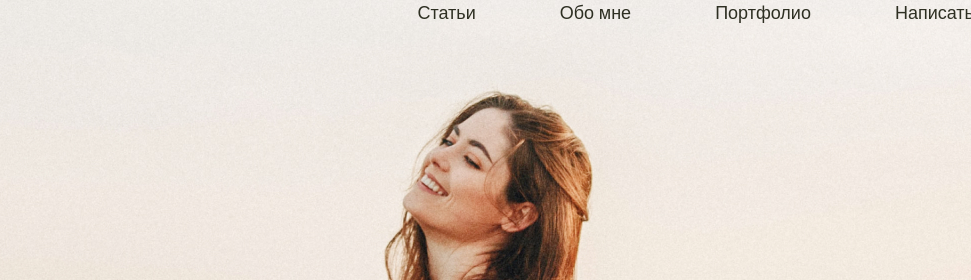
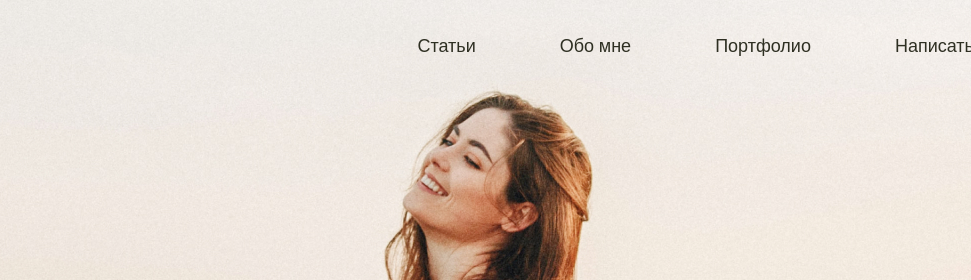
Before and after one commit to Nastasiya-Kam/MarathonHTMLac, a plain HTML site: page index.html in a window 1280 px wide. Shown: the top 280 px of the page, 309-1280 px from the left. Drawn offline with nearby package versions, Linux system fonts and the light colour scheme; a web font is replaced by a local one.

Commit message:
UPD navigation of page
Change style for <a>

```diff
--- a/style.css
+++ b/style.css
@@ -178,12 +178,14 @@ img {
     align-items: center;
 }
 
-.site-navigation__item:not(:first-of-type) {
-    margin-left: 84px;
+.site-navigation__link {
+    color: var(--basic-text-dark);
+    display: block;
+    padding: 35px 42px;
 }
 
-.site-navigation__link {
-    color: var(--basic-text-dark);
+.site-navigation__item:last-of-type .site-navigation__link {
+    padding-right: 0;
 }
 
 .site-navigation__link:hover,
@@ -192,13 +194,11 @@ img {
 }
 
 /* Все статьи */
-
 main {
     margin-top: 85px;
 }
 
 /* Все статьи. Header */
-
 .header-articles {
     display: flex;
     justify-content: space-between;
```
